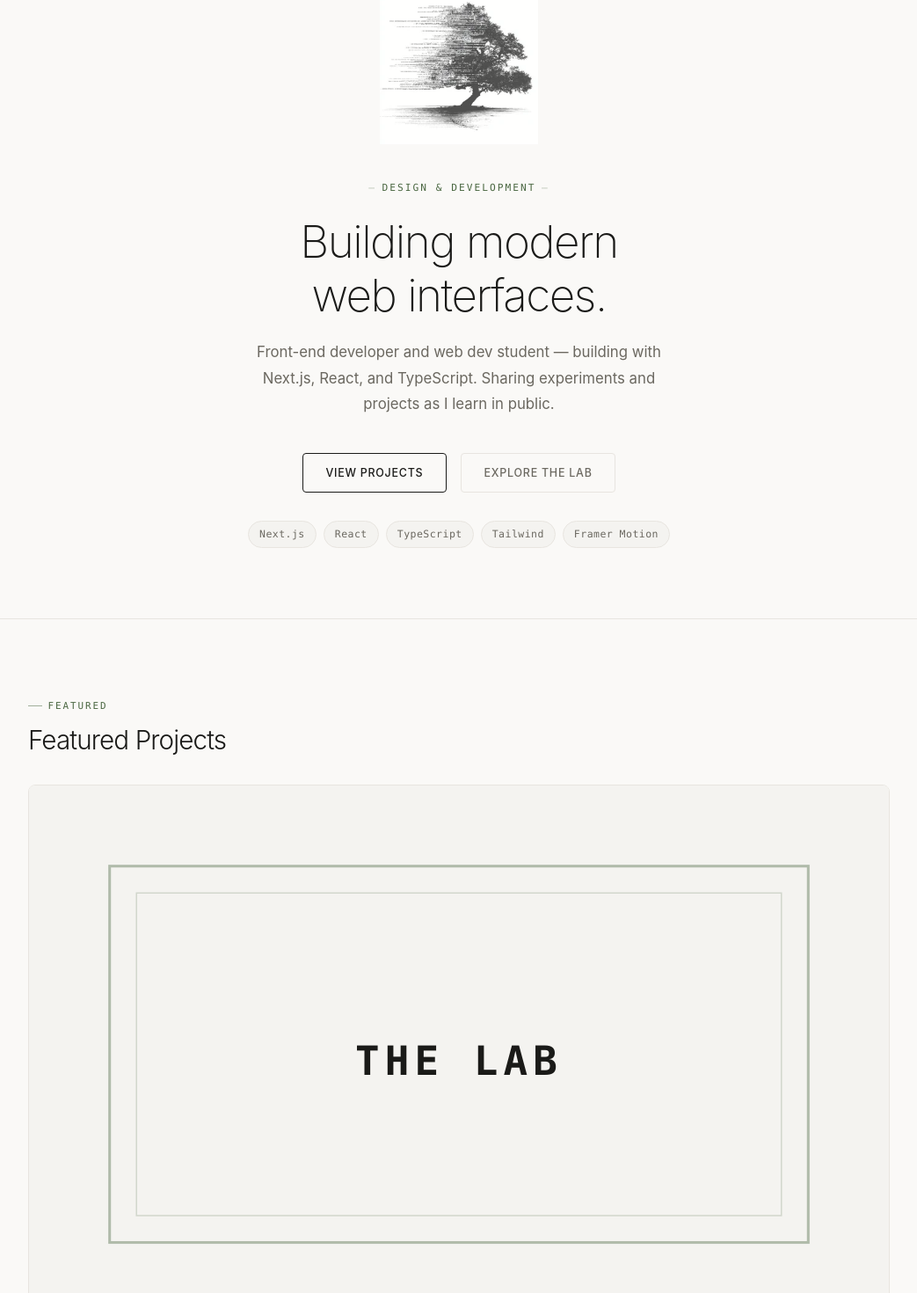
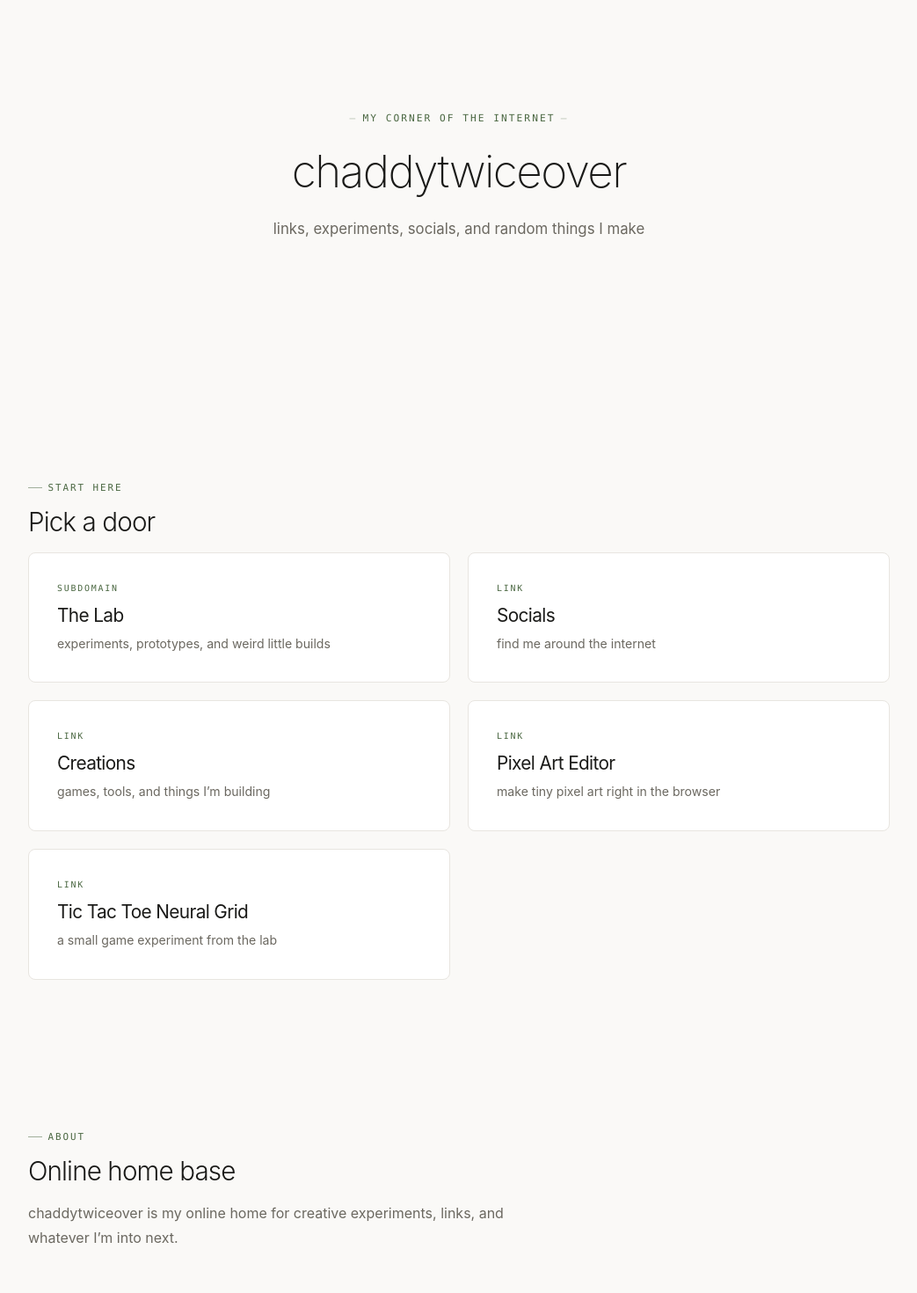
Before and after one commit to chaddytwiceover/MAIN-SITE, a Next.js app: page / in a window 1280 px wide. Shown: the part 144-1614 px from the top of the page at 88% size, without its empty margins (118-1161 px from the left). Built offline with nearby package versions, Linux system fonts and the light colour scheme.

Commit message:
Refactor homepage into personal landing hub

```diff
--- a/src/app/page.tsx
+++ b/src/app/page.tsx
@@ -1,24 +1,106 @@
 import type { Metadata } from 'next'
-import Hero from '@/components/Hero'
-import FeaturedProjects from '@/components/FeaturedProjects'
-import FeaturedLab from '@/components/FeaturedLab'
-import CurrentlyBuilding from '@/components/CurrentlyBuilding'
-import HomeCTA from '@/components/HomeCTA'
+import Link from 'next/link'
 
 export const metadata: Metadata = {
-  title: 'CHADDYTWICEOVER — Front-End Developer Portfolio',
-  description: 'Front-end developer building with Next.js, React, and TypeScript. Sharing experiments, projects, and lessons learned in public.',
+  title: 'chaddytwiceover — my corner of the internet',
+  description:
+    'chaddytwiceover is a simple personal landing page for links, experiments, socials, and random things I make.',
   alternates: { canonical: '/' },
 }
+
+const linkCards = [
+  {
+    title: 'The Lab',
+    href: 'https://lab.chaddytwiceover.com',
+    description: 'experiments, prototypes, and weird little builds',
+    external: true,
+  },
+  {
+    title: 'Socials',
+    href: '/socials',
+    description: 'find me around the internet',
+  },
+  {
+    title: 'Creations',
+    href: '/lab',
+    description: 'games, tools, and things I’m building',
+  },
+  {
+    title: 'Pixel Art Editor',
+    href: '/lab/pixel-art/',
+    description: 'make tiny pixel art right in the browser',
+  },
+  {
+    title: 'Tic Tac Toe Neural Grid',
+    href: '/lab/tic-tac-toe/',
+    description: 'a small game experiment from the lab',
+  },
+]
 
 export default function HomePage() {
   return (
     <>
-      <Hero />
-      <FeaturedProjects />
-      <FeaturedLab />
-      <CurrentlyBuilding />
-      <HomeCTA />
+      <section id="hero" aria-labelledby="home-title">
+        <div className="hero-content">
+          <p className="hero-label">my corner of the internet</p>
+          <h1 id="home-title">chaddytwiceover</h1>
+          <p className="hero-subcopy">
+            links, experiments, socials, and random things I make
+          </p>
+        </div>
+      </section>
+
+      <section className="home-sections" aria-labelledby="main-links-title">
+        <div className="section-content">
+          <p className="section-label">start here</p>
+          <h2 id="main-links-title">Pick a door</h2>
+
+          <div className="section-card-grid">
+            {linkCards.map((card) => {
+              const content = (
+                <>
+                  <span className="section-card-label">
+                    {card.external ? 'subdomain' : 'link'}
+                  </span>
+                  <h2>{card.title}</h2>
+                  <p>{card.description}</p>
+                </>
+              )
+
+              if (card.external) {
+                return (
+                  <a
+                    key={card.title}
+                    className="section-card"
+                    href={card.href}
+                    target="_blank"
+                    rel="noreferrer"
+                  >
+                    {content}
+                  </a>
+                )
+              }
+
+              return (
+                <Link key={card.title} className="section-card" href={card.href}>
+                  {content}
+                </Link>
+              )
+            })}
+          </div>
+        </div>
+      </section>
+
+      <section aria-labelledby="about-title">
+        <div className="section-content">
+          <p className="section-label">about</p>
+          <h2 id="about-title">Online home base</h2>
+          <p>
+            chaddytwiceover is my online home for creative experiments, links,
+            and whatever I’m into next.
+          </p>
+        </div>
+      </section>
     </>
   )
 }
```
